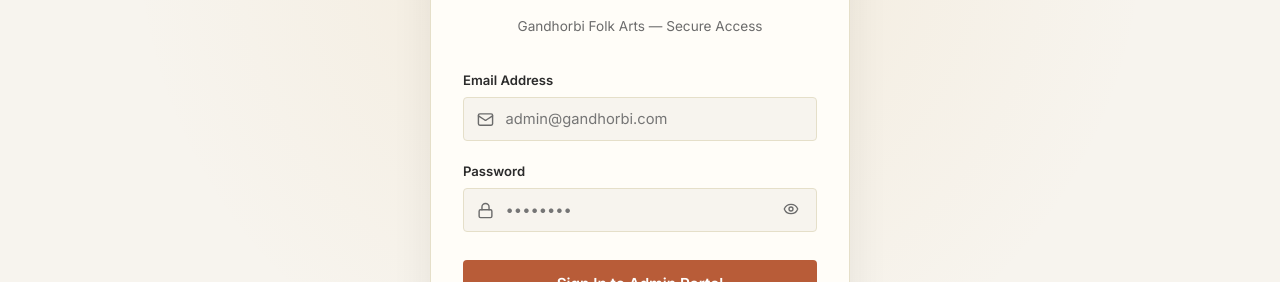
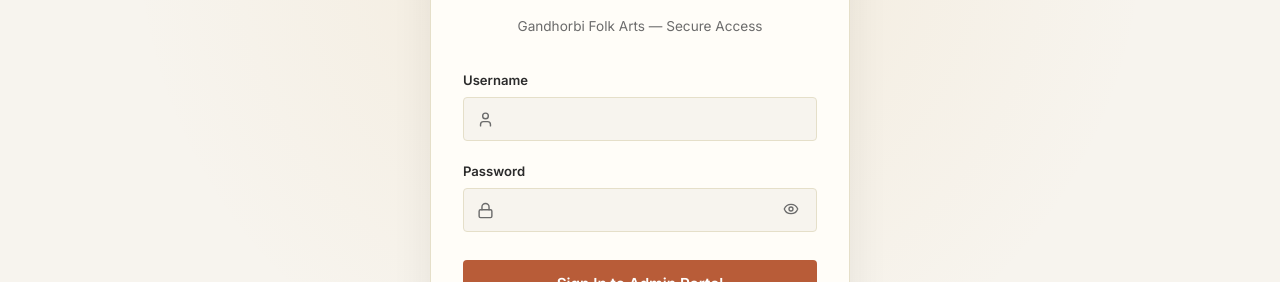
Before and after one commit to shortsteller/gandhorbi, a React (Vite) app: page /admin/login in a window 1280 px wide. Shown: the part 316-598 px from the top of the page. Built offline with nearby package versions, Linux system fonts and the light colour scheme; no server answers; the database is empty; a web font is replaced by a local one.

Commit message:
Update Admin login form: replace Email Address label with Username and clear demo placeholders

```diff
--- a/src/pages/admin/AdminLogin.jsx
+++ b/src/pages/admin/AdminLogin.jsx
@@ -1,11 +1,11 @@
 /**
  * AdminLogin.jsx
- * Firebase Email/Password login page for the Admin Portal.
+ * Username/Password login page for the Admin Portal.
  * Auto-redirects to /admin/dashboard if already authenticated.
  */
 import React, { useState, useEffect } from 'react';
 import { useNavigate } from 'react-router-dom';
-import { Lock, Mail, Eye, EyeOff, ShieldCheck } from 'lucide-react';
+import { Lock, User, Eye, EyeOff, ShieldCheck } from 'lucide-react';
 import { signIn } from '../../services/auth';
 import { useAuth } from '../../hooks/useAuth';
 
@@ -13,7 +13,7 @@ export const AdminLogin = () => {
   const navigate = useNavigate();
   const { user, loading } = useAuth();
 
-  const [email, setEmail]       = useState('');
+  const [username, setUsername] = useState('');
   const [password, setPassword] = useState('');
   const [showPass, setShowPass] = useState(false);
   const [error, setError]       = useState('');
@@ -28,13 +28,17 @@ export const AdminLogin = () => {
 
   const handleSubmit = async (e) => {
     e.preventDefault();
-    if (!email || !password) {
-      setError('Please enter both email and password.');
+    if (!username.trim() || !password) {
+      setError('Please enter both username and password.');
       return;
     }
     setSubmitting(true);
     setError('');
-    const result = await signIn(email, password);
+
+    // If entered username doesn't contain '@', append domain for Firebase Auth compatibility
+    const authEmail = username.includes('@') ? username.trim() : `${username.trim()}@gandhorbi.com`;
+
+    const result = await signIn(authEmail, password);
     if (result.success) {
       navigate('/admin/dashboard', { replace: true });
     } else {
@@ -63,21 +67,21 @@ export const AdminLogin = () => {
         {/* Form */}
         <form onSubmit={handleSubmit} className="admin-login-form" noValidate>
 
-          {/* Email */}
+          {/* Username */}
           <div className="admin-field-group">
-            <label className="admin-field-label" htmlFor="admin-email">
-              Email Address
+            <label className="admin-field-label" htmlFor="admin-username">
+              Username
             </label>
             <div className="admin-field-icon-wrap">
-              <Mail size={17} className="admin-field-icon" />
+              <User size={17} className="admin-field-icon" />
               <input
-                id="admin-email"
-                type="email"
+                id="admin-username"
+                type="text"
                 className="admin-field-input"
-                placeholder="admin@gandhorbi.com"
-                value={email}
-                onChange={(e) => setEmail(e.target.value)}
-                autoComplete="email"
+                placeholder=""
+                value={username}
+                onChange={(e) => setUsername(e.target.value)}
+                autoComplete="username"
                 required
               />
             </div>
@@ -94,7 +98,7 @@ export const AdminLogin = () => {
                 id="admin-password"
                 type={showPass ? 'text' : 'password'}
                 className="admin-field-input"
-                placeholder="••••••••"
+                placeholder=""
                 value={password}
                 onChange={(e) => setPassword(e.target.value)}
                 autoComplete="current-password"
```
